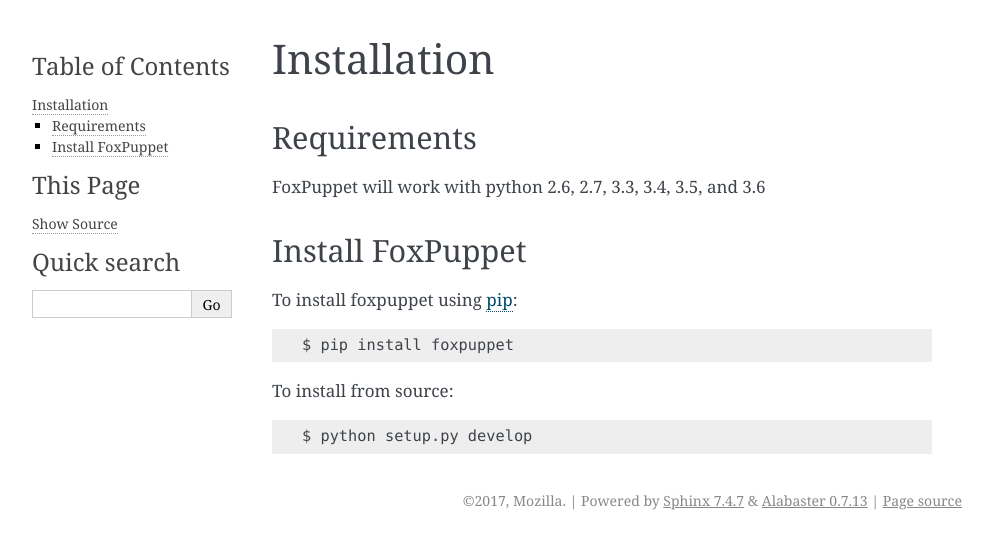
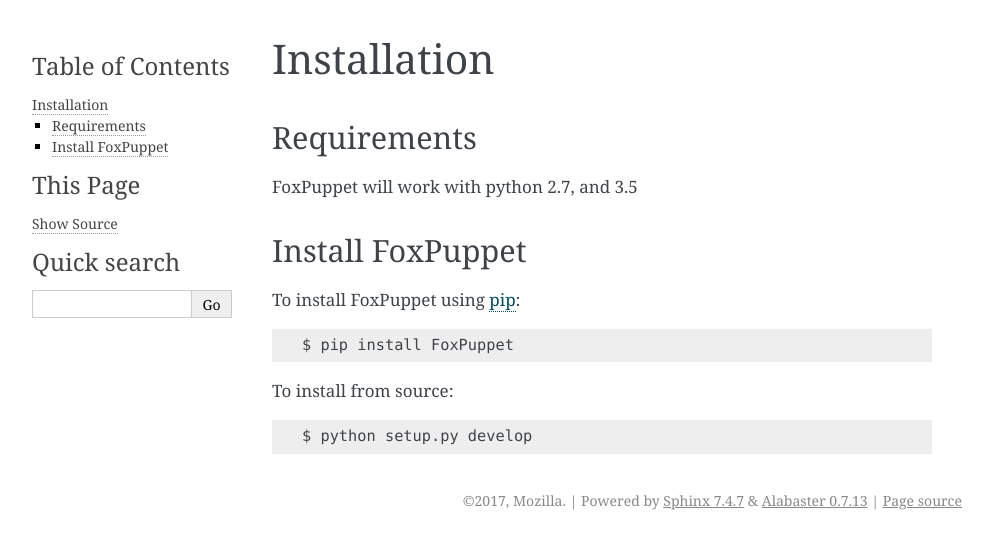
Before and after one commit to mozilla/FoxPuppet, a Sphinx documentation site: the page built from docs/installing.rst, in a window 1280 px wide. Shown: the top 549 px of the page, without its empty margins (148-1141 px from the left). Built offline with Sphinx 7.4.7, drawn with Linux system fonts in a browser that asks for light colours.

```diff
--- a/README.rst
+++ b/README.rst
@@ -1,7 +1,7 @@
 FoxPuppet
 =========
 
-Fox Puppet is a library for desktop firefox that provides ui interaction and state using the `Selenium <http://seleniumhq.org/>`_ library.
+FoxPuppet is a library for automating user interactions in `Firefox <https://www.mozilla.org/en-US/firefox/products/>`_ using `Selenium <http://seleniumhq.org/>`_ .
 
 .. image:: https://img.shields.io/badge/license-MPL%202.0-blue.svg
    :target: https://github.com/mozilla/FoxPuppet/blob/master/LICENSE
--- a/docs/index.rst
+++ b/docs/index.rst
@@ -2,8 +2,7 @@
 FoxPuppet
 =========
 
-FoxPuppet is a tool used for testing the `Firefox <https://www.mozilla.org/en-US/firefox/products/>`_
-web browser using `Selenium <http://seleniumhq.org/>`_.
+FoxPuppet is a library for automating user interactions in `Firefox <https://www.mozilla.org/en-US/firefox/products/>`_ using `Selenium <http://seleniumhq.org/>`_ .
 
 .. toctree::
    :maxdepth: 2
--- a/docs/installing.rst
+++ b/docs/installing.rst
@@ -3,15 +3,15 @@ Installation
 
 Requirements
 ------------
-FoxPuppet will work with python 2.6, 2.7, 3.3, 3.4, 3.5, and 3.6
+FoxPuppet will work with python 2.7, and 3.5
 
 Install FoxPuppet
 -----------------
-To install foxpuppet using `pip <https://pip.pypa.io/>`_:
+To install FoxPuppet using `pip <https://pip.pypa.io/>`_:
 
 .. code-block:: bash
 
-  $ pip install foxpuppet
+  $ pip install FoxPuppet
 
 To install from source:
 
```
Also changed, not shown: .travis.yml, 1 other file.
